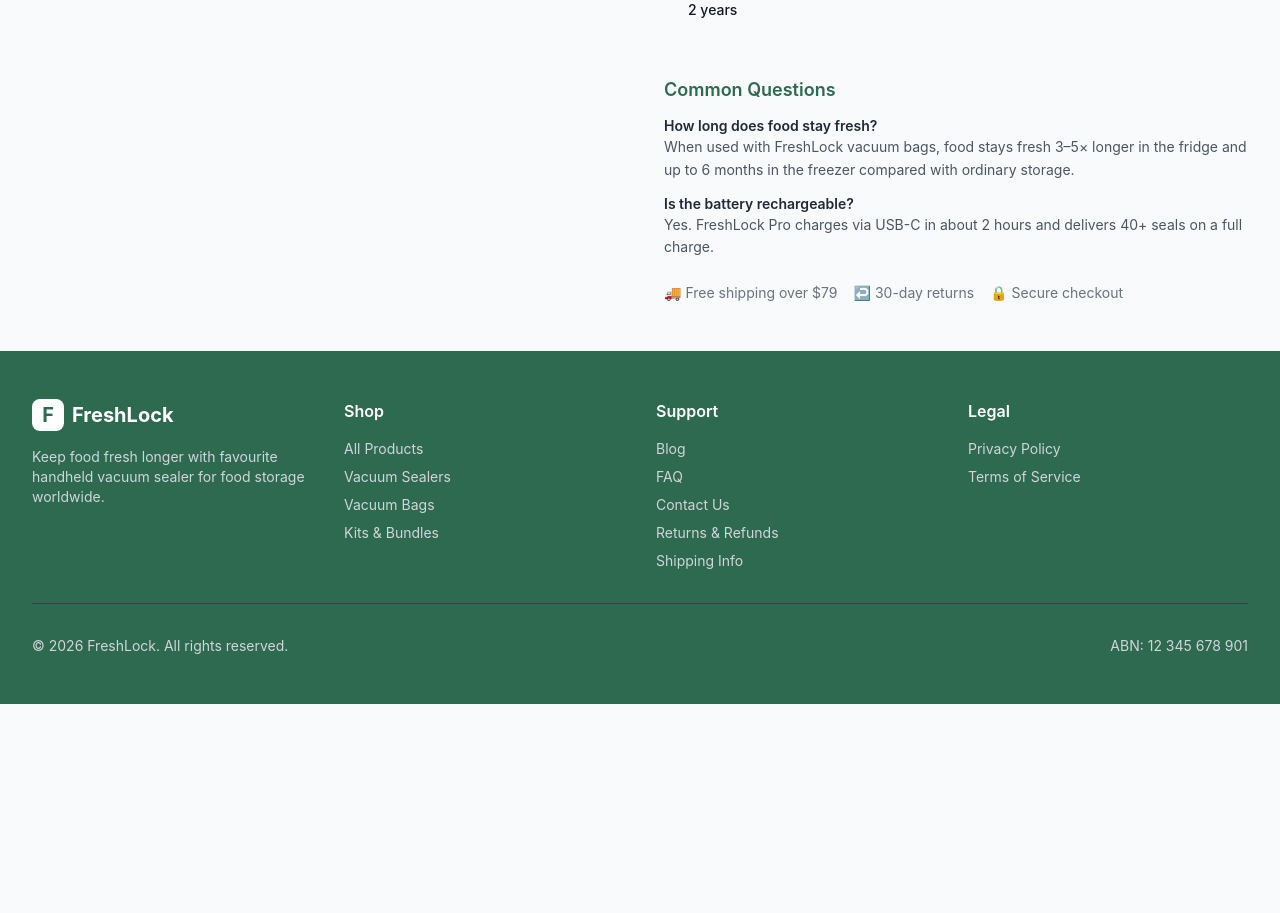
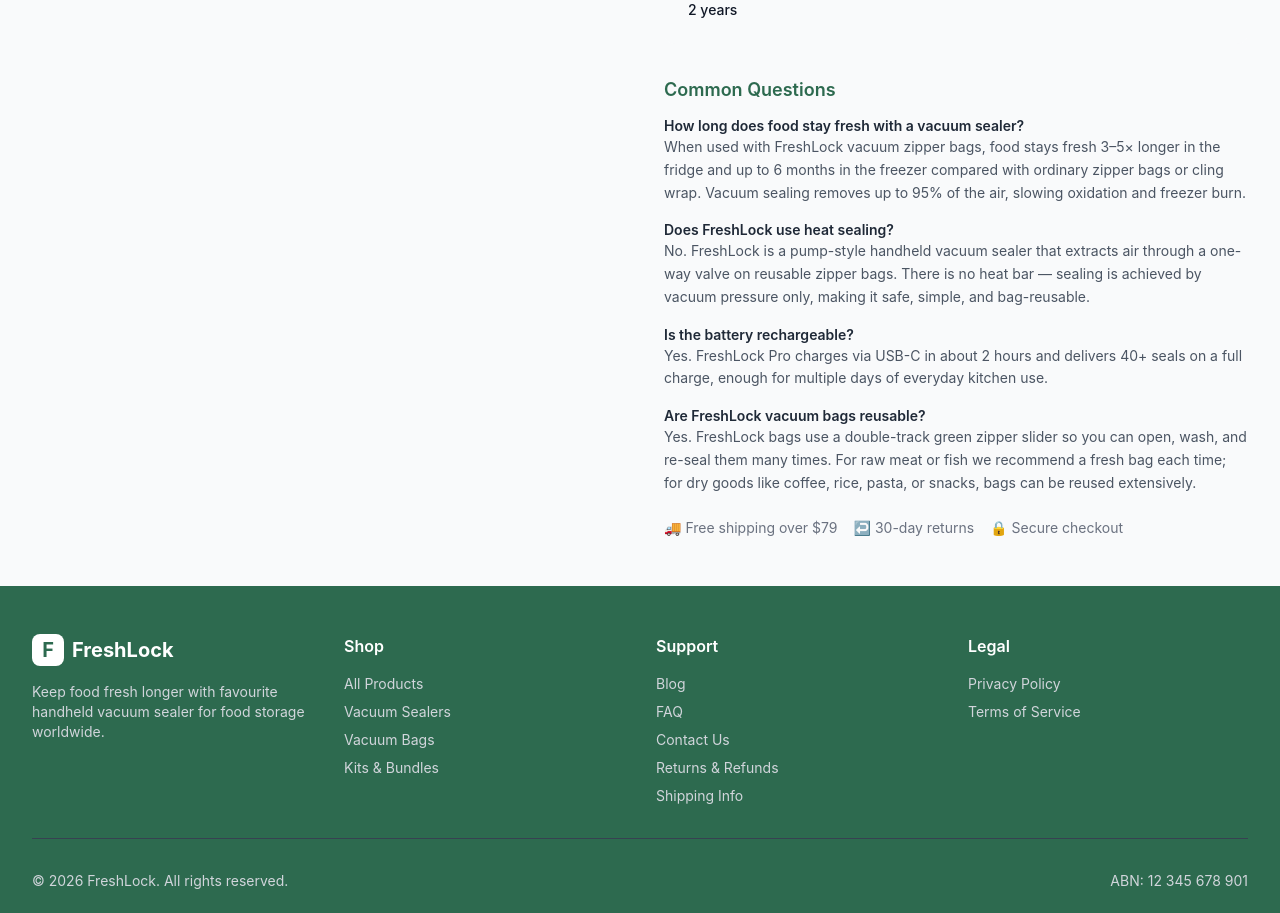
Before and after one commit to jasonyuan886/freshlock-store, a Next.js app: page /products/freshlock-pro in a window 1280 px wide. Shown: the part 1104-2017 px from the top of the page. Before the commit the page ends 1808 px from the top, so only its background shows below. Built offline with nearby package versions, Linux system fonts and the light colour scheme.

Commit message:
SEO: add FAQPage JSON-LD schema to product pages for rich snippets

```diff
--- a/app/products/[slug]/page.tsx
+++ b/app/products/[slug]/page.tsx
@@ -66,6 +66,47 @@ export default function ProductDetailPage({ params }: { params: Params }) {
       <script
         type="application/ld+json"
         dangerouslySetInnerHTML={{ __html: JSON.stringify(breadcrumbSchema) }}
+      />
+      <script
+        type="application/ld+json"
+        dangerouslySetInnerHTML={{ __html: JSON.stringify({
+          '@context': 'https://schema.org',
+          '@type': 'FAQPage',
+          mainEntity: [
+            {
+              '@type': 'Question',
+              name: 'How long does food stay fresh with a vacuum sealer?',
+              acceptedAnswer: {
+                '@type': 'Answer',
+                text: 'When used with FreshLock vacuum zipper bags, food stays fresh 3–5× longer in the fridge and up to 6 months in the freezer compared with ordinary storage. Vacuum sealing removes up to 95% of the air, slowing oxidation and freezer burn.'
+              }
+            },
+            {
+              '@type': 'Question',
+              name: 'Does FreshLock use heat sealing?',
+              acceptedAnswer: {
+                '@type': 'Answer',
+                text: 'No. FreshLock is a pump-style handheld vacuum sealer that extracts air through a one-way valve on reusable zipper bags. There is no heat bar — sealing is achieved by vacuum pressure only.'
+              }
+            },
+            {
+              '@type': 'Question',
+              name: 'Is the battery rechargeable?',
+              acceptedAnswer: {
+                '@type': 'Answer',
+                text: 'Yes. FreshLock Pro charges via USB-C in about 2 hours and delivers 40+ seals on a full charge.'
+              }
+            },
+            {
+              '@type': 'Question',
+              name: 'Are FreshLock vacuum bags reusable?',
+              acceptedAnswer: {
+                '@type': 'Answer',
+                text: 'Yes. FreshLock bags use a double-track green zipper slider so you can wash and re-seal them many times. For raw meat or fish use a fresh bag each time; dry goods bags can be reused extensively.'
+              }
+            }
+          ]
+        }) }}
       />
       <div className="max-w-7xl mx-auto px-4 sm:px-6 lg:px-8 py-12">
         {/* Breadcrumb */}
@@ -153,17 +194,33 @@ export default function ProductDetailPage({ params }: { params: Params }) {
               </dl>
             </section>
 
-            {/* Q&A for GEO */}
+            {/* Q&A for SEO + GEO */}
             <section className="mt-8">
               <h2 className="font-semibold text-primary mb-3 text-lg">Common Questions</h2>
-              <div className="space-y-3 text-sm text-gray-600">
-                <div>
-                  <h3 className="font-semibold text-gray-800">How long does food stay fresh?</h3>
-                  <p className="leading-relaxed">When used with FreshLock vacuum bags, food stays fresh 3–5× longer in the fridge and up to 6 months in the freezer compared with ordinary storage.</p>
+              <div className="space-y-4 text-sm text-gray-600">
+                <div itemScope itemProp="mainEntity" itemType="https://schema.org/Question">
+                  <h3 className="font-semibold text-gray-800" itemProp="name">How long does food stay fresh with a vacuum sealer?</h3>
+                  <div itemScope itemProp="acceptedAnswer" itemType="https://schema.org/Answer">
+                    <p className="leading-relaxed" itemProp="text">When used with FreshLock vacuum zipper bags, food stays fresh 3–5× longer in the fridge and up to 6 months in the freezer compared with ordinary zipper bags or cling wrap. Vacuum sealing removes up to 95% of the air, slowing oxidation and freezer burn.</p>
+                  </div>
                 </div>
-                <div>
-                  <h3 className="font-semibold text-gray-800">Is the battery rechargeable?</h3>
-                  <p className="leading-relaxed">Yes. FreshLock Pro charges via USB-C in about 2 hours and delivers 40+ seals on a full charge.</p>
+                <div itemScope itemProp="mainEntity" itemType="https://schema.org/Question">
+                  <h3 className="font-semibold text-gray-800" itemProp="name">Does FreshLock use heat sealing?</h3>
+                  <div itemScope itemProp="acceptedAnswer" itemType="https://schema.org/Answer">
+                    <p className="leading-relaxed" itemProp="text">No. FreshLock is a pump-style handheld vacuum sealer that extracts air through a one-way valve on reusable zipper bags. There is no heat bar — sealing is achieved by vacuum pressure only, making it safe, simple, and bag-reusable.</p>
+                  </div>
+                </div>
+                <div itemScope itemProp="mainEntity" itemType="https://schema.org/Question">
+                  <h3 className="font-semibold text-gray-800" itemProp="name">Is the battery rechargeable?</h3>
+                  <div itemScope itemProp="acceptedAnswer" itemType="https://schema.org/Answer">
+                    <p className="leading-relaxed" itemProp="text">Yes. FreshLock Pro charges via USB-C in about 2 hours and delivers 40+ seals on a full charge, enough for multiple days of everyday kitchen use.</p>
+                  </div>
+                </div>
+                <div itemScope itemProp="mainEntity" itemType="https://schema.org/Question">
+                  <h3 className="font-semibold text-gray-800" itemProp="name">Are FreshLock vacuum bags reusable?</h3>
+                  <div itemScope itemProp="acceptedAnswer" itemType="https://schema.org/Answer">
+                    <p className="leading-relaxed" itemProp="text">Yes. FreshLock bags use a double-track green zipper slider so you can open, wash, and re-seal them many times. For raw meat or fish we recommend a fresh bag each time; for dry goods like coffee, rice, pasta, or snacks, bags can be reused extensively.</p>
+                  </div>
                 </div>
               </div>
             </section>
```
